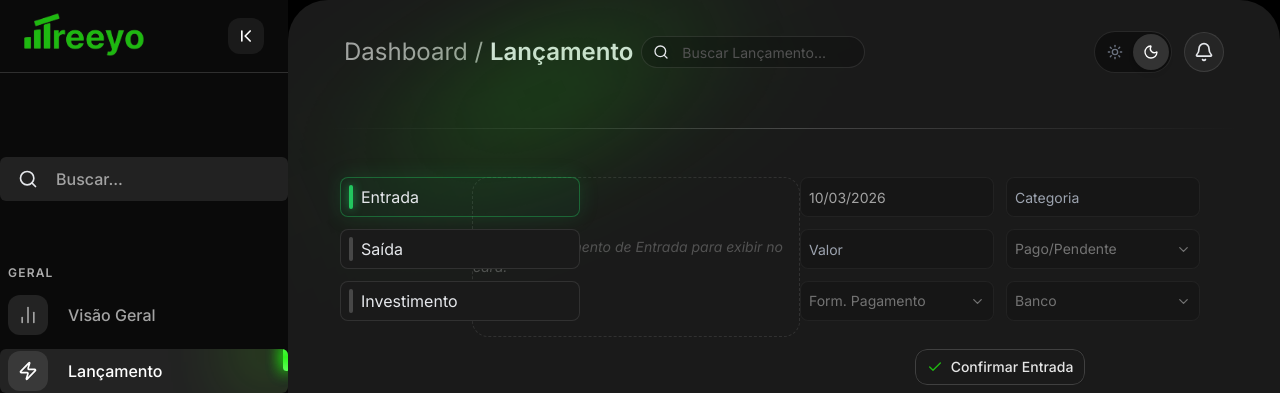
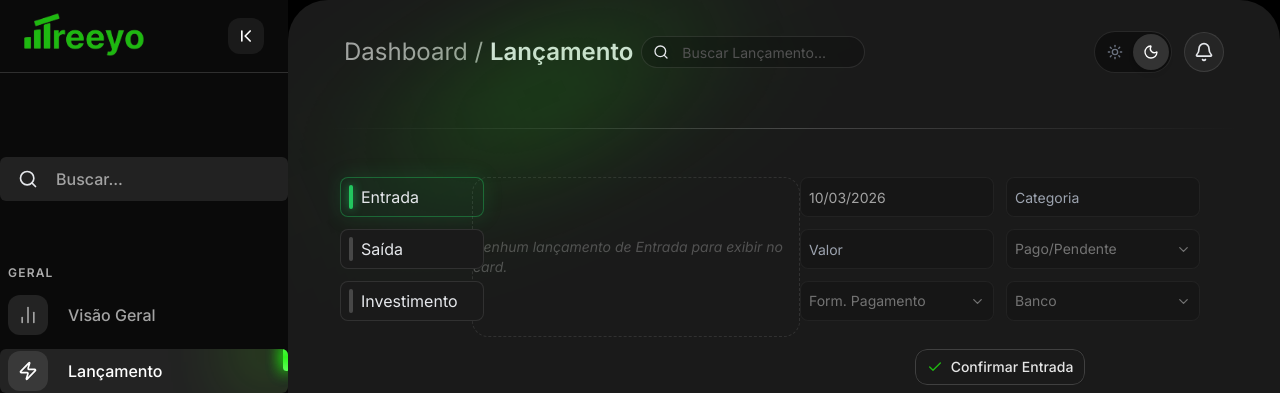
Before and after one commit to gabriellyleitedev/treeyo-dashboard-saas, a React (Vite) app: page /lancamento in a window 1280 px wide. Shown: the top 393 px of the page. Built offline with nearby package versions, Linux system fonts and the light colour scheme.

Commit message:
alguma alteração

```diff
--- a/src/pages/Lancamento.jsx
+++ b/src/pages/Lancamento.jsx
@@ -239,7 +239,7 @@ const Lancamento = () => {
                                     <div
                                         key={tipo}
                                         onClick={() => setTipoAtivo(tipo)}
-                                        className={`flex items-center justify-start px-2 py-2.5 md:w-36 min-w-[240px] h-10 rounded-lg border transition-all duration-300 cursor-pointer ${cores.glow}`}
+                                        className={`flex items-center justify-start px-2 py-2.5 md:w-36 w-[240px] h-10 rounded-lg border transition-all duration-300 cursor-pointer ${cores.glow}`}
                                     >
                                         <span className={`h-6 w-1 flex  rounded-full transition-all duration-300 ${cores.barra}`}></span>
                                         <span className="pl-2 font-normal text-gray-200 select-none">{tipo}</span>
```
